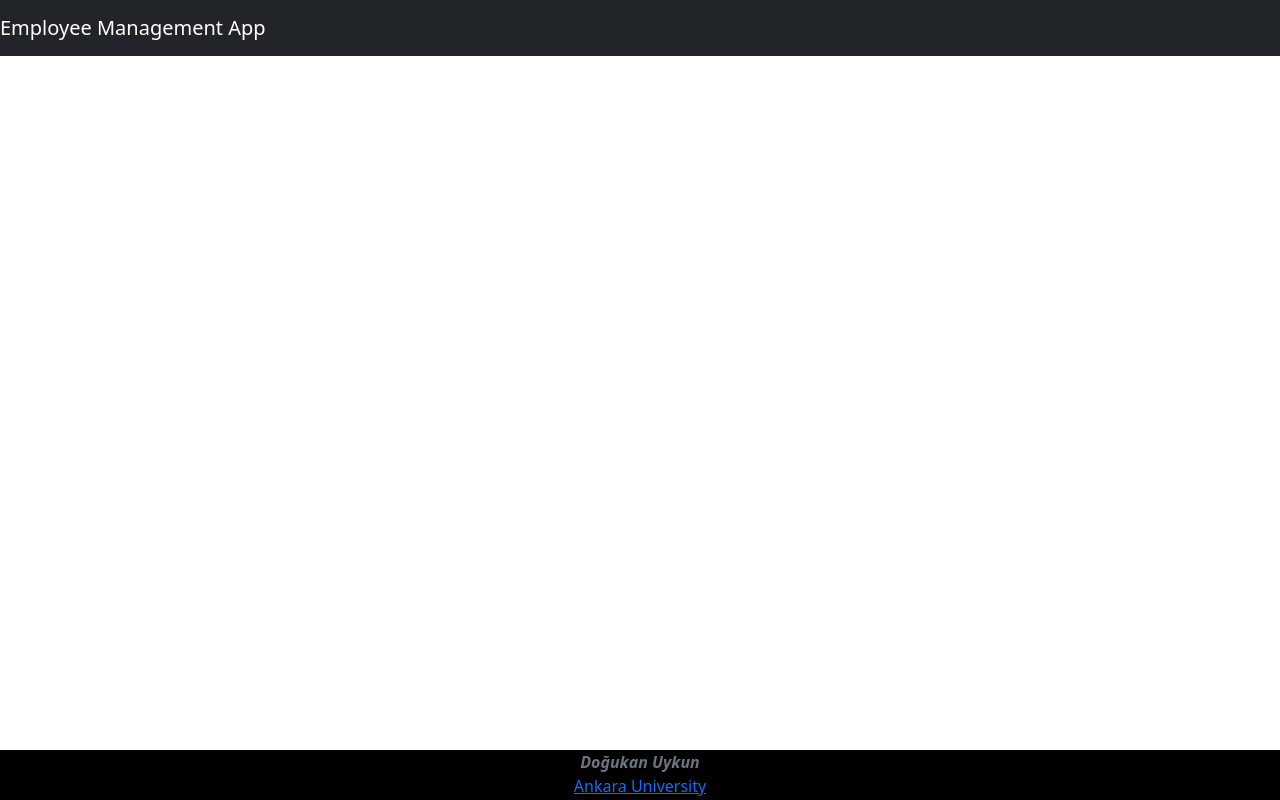
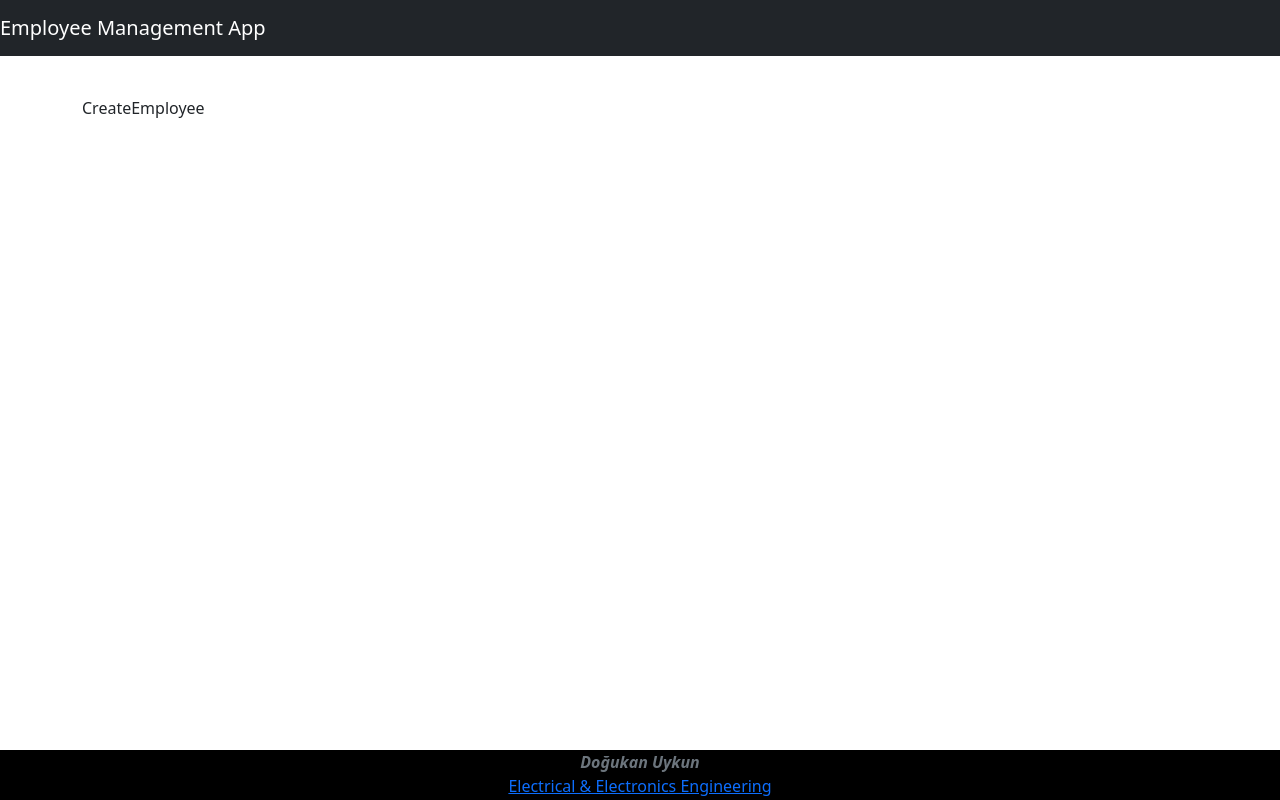
Before and after one commit to dogukanuykun/Employee-Management-Project, a React (Create React App) app in the folder react-frontend/: page /add-employee in a window 1280 px wide. Built offline with nearby package versions, Linux system fonts and the light colour scheme.

Commit message:
Initialize create employee page

```diff
--- a/react-frontend/src/App.js
+++ b/react-frontend/src/App.js
@@ -3,6 +3,7 @@ import ListEmployee from './components/ListEmployee';
 import Header from './components/Header';
 import Footer from './components/Footer';
 import {BrowserRouter as Router, Route, Routes} from 'react-router-dom';
+import CreateEmployee from './components/CreateEmployee';
 
 
 function App() {
@@ -15,6 +16,7 @@ function App() {
         <div className="container">
           <Routes>
             <Route path='/' element={<ListEmployee/>}></Route>
+            <Route path='/add-employee' element={<CreateEmployee/>} ></Route>
 
           </Routes>
         </div>
--- /dev/null
+++ b/react-frontend/src/components/CreateEmployee.jsx
@@ -0,0 +1,7 @@
+import React from 'react'
+
+export default function CreateEmployee() {
+  return (
+    <div>CreateEmployee</div>
+  )
+}
--- a/react-frontend/src/components/Footer.jsx
+++ b/react-frontend/src/components/Footer.jsx
@@ -6,7 +6,7 @@ export default function Footer() {
 
         <footer className='footer'>
         <span className='text-muted font-weight-bold font-italic'>Doğukan Uykun</span><br></br>
-        <span className='text-muted'><a href="https://www.ankara.edu.tr/">Ankara University</a></span>
+        <span className='text-muted'><a href="http://eee.ankara.edu.tr/tr/mainpage/">Electrical & Electronics Engineering</a></span>
 
 
         </footer>
--- a/react-frontend/src/components/ListEmployee.jsx
+++ b/react-frontend/src/components/ListEmployee.jsx
@@ -8,8 +8,9 @@ export default function ListEmployeeComponent() {
     const [employees, setEmployees] = useState([]);
 
 
+
     useEffect(() => {
-        axios.get('http://localhost:8080/api/employees/getAll')
+        axios.get('http://localhost:8080/api/employees')
         .then(res => {
             console.log(res)
             setEmployees(res.data)
@@ -17,12 +18,16 @@ export default function ListEmployeeComponent() {
         .catch(err => {
             console.log(err)
         })
-    })
+    });
+
 
     return (
     <div>
 
                 <h1 className='text-center'>Employees List</h1>
+
+
+
                 <div className='row'>
 
                 <table className='table table-striped table-bordered table-hover'>
```
Also changed, not shown: 1 other file (tests, documents, lock files or other folders).
